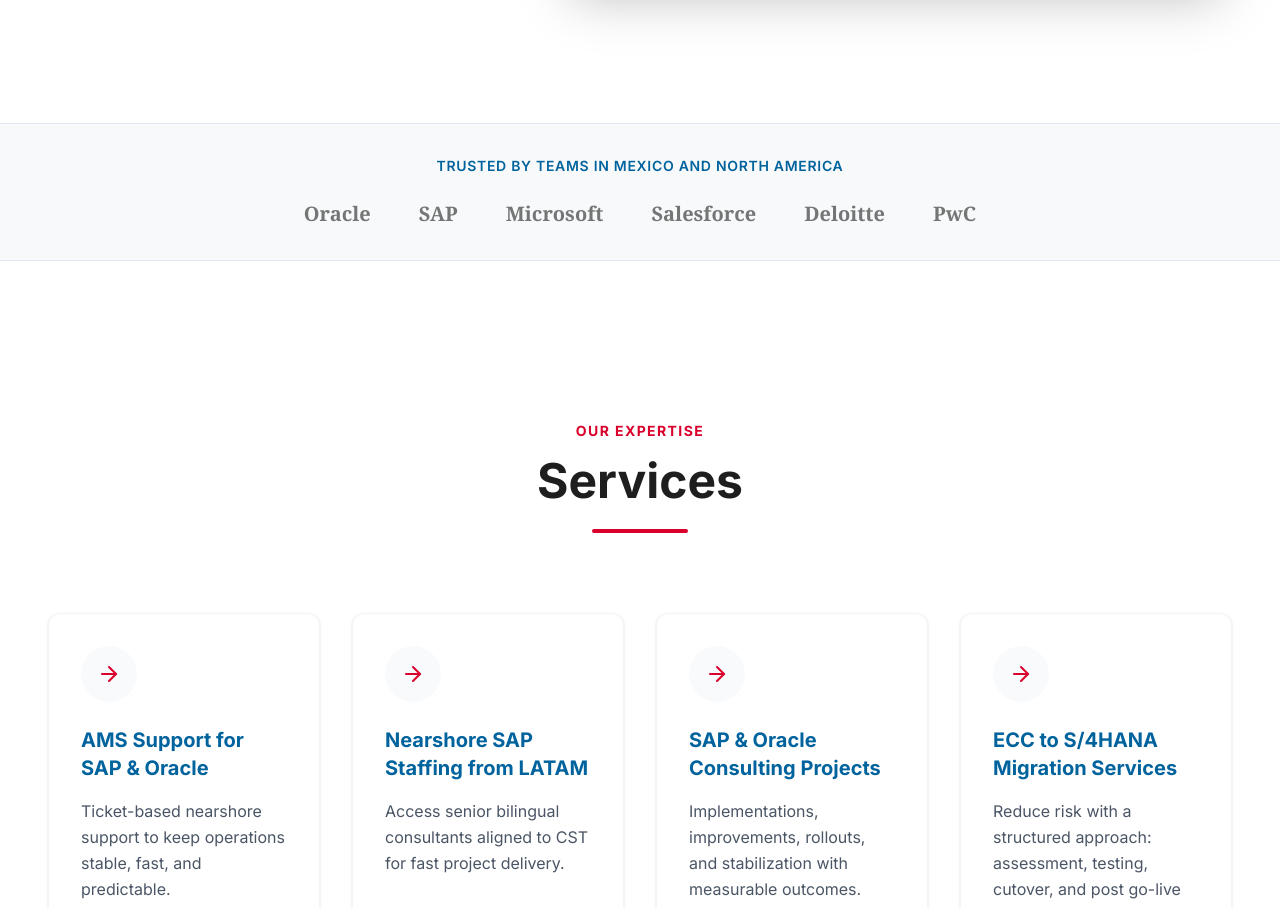
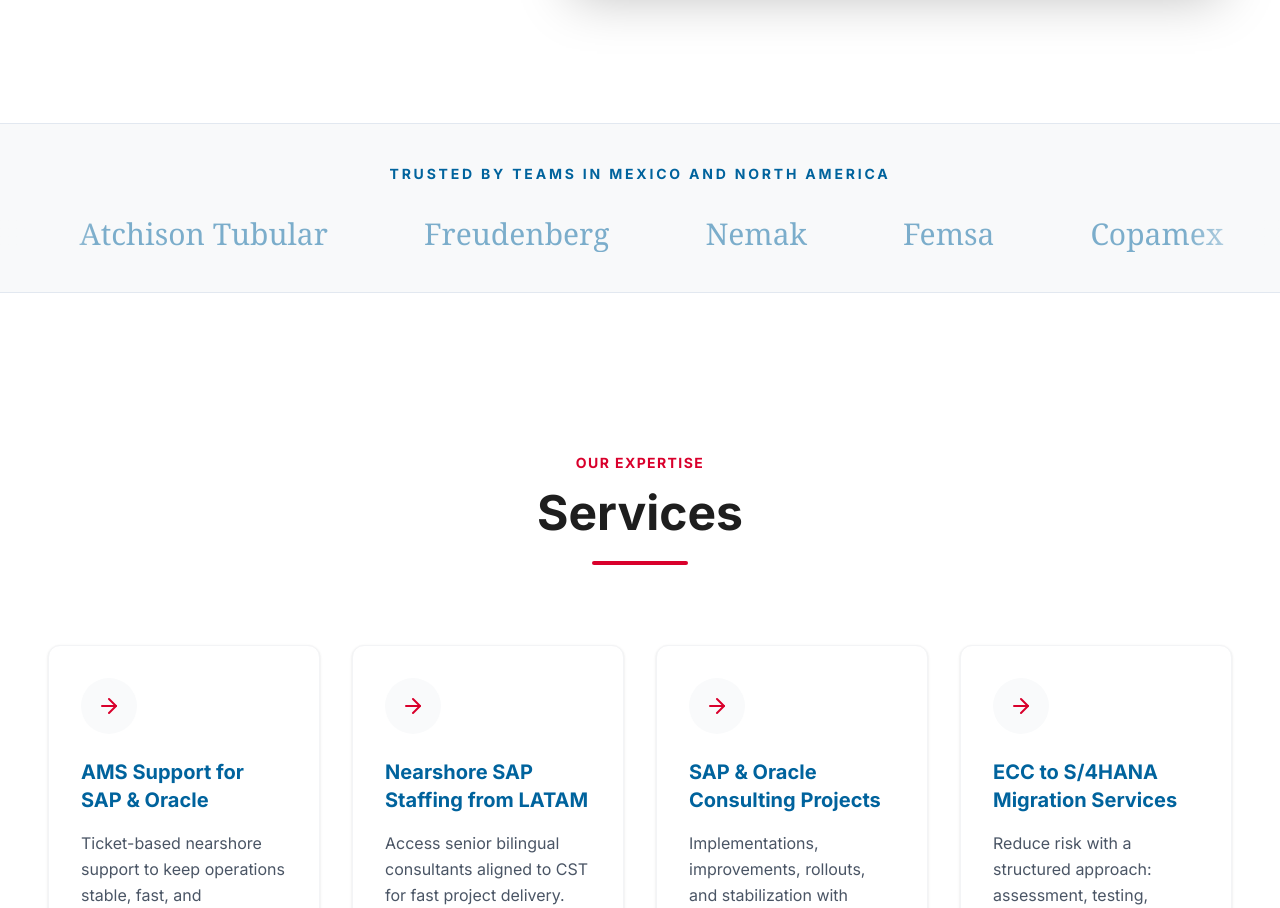
Before and after one commit to josejuanrdzl/nationalexpertiseweb1, a Next.js app: page /en in a window 1280 px wide. Shown: the part 820-1728 px from the top of the page. Built offline with nearby package versions, Linux system fonts and the light colour scheme.

Commit message:
Companies Scroll 1

```diff
--- a/src/components/sections/TrustBar.tsx
+++ b/src/components/sections/TrustBar.tsx
@@ -1,18 +1,56 @@
+"use client";
+
+import { motion } from "framer-motion";
+
+const COMPANIES = [
+    "TexTube",
+    "Atchison Tubular",
+    "Freudenberg",
+    "Nemak",
+    "Femsa",
+    "Copamex",
+    "Carrier Enterprise",
+    "Teckniplex",
+];
+
 export default function TrustBar({ title }: { title: string }) {
-    // Placeholder logos - in a real app these would be SVGs
-    const logos = ["Oracle", "SAP", "Microsoft", "Salesforce", "Deloitte", "PwC"];
-
     return (
-        <div className="border-y border-[var(--border)] bg-[var(--surface)] py-8">
-            <div className="container mx-auto text-center">
-                <p className="text-sm font-semibold text-[var(--secondary)] uppercase tracking-wider mb-6">
+        <div className="border-y border-[var(--border)] bg-[var(--surface)] py-10 overflow-hidden relative">
+            <div className="container mx-auto text-center mb-8">
+                <p className="text-sm font-bold text-[var(--secondary)] uppercase tracking-[0.2em]">
                     {title}
                 </p>
-                <div className="flex flex-wrap justify-center gap-12 opacity-60 grayscale hover:grayscale-0 transition-all duration-500">
-                    {logos.map((logo) => (
-                        <span key={logo} className="text-xl font-bold font-serif text-[var(--foreground)]">{logo}</span>
+            </div>
+
+            <div className="relative flex overflow-hidden mask-gradient-x">
+                {/* Gradient Masks for smooth fade edges */}
+                <div className="absolute left-0 top-0 bottom-0 w-24 bg-gradient-to-r from-[var(--surface)] to-transparent z-10" />
+                <div className="absolute right-0 top-0 bottom-0 w-24 bg-gradient-to-l from-[var(--surface)] to-transparent z-10" />
+
+                <motion.div
+                    className="flex gap-16 md:gap-24 items-center whitespace-nowrap px-12"
+                    animate={{
+                        x: [0, -1000], // Approximate distance, will adjust based on content
+                    }}
+                    transition={{
+                        x: {
+                            repeat: Infinity,
+                            repeatType: "loop",
+                            duration: 30, // Slow, elegant speed
+                            ease: "linear",
+                        },
+                    }}
+                >
+                    {/* Double the list to create seamless loop */}
+                    {[...COMPANIES, ...COMPANIES, ...COMPANIES].map((company, i) => (
+                        <span
+                            key={i}
+                            className="text-2xl md:text-3xl font-serif text-[var(--secondary)] opacity-50 hover:opacity-100 transition-opacity cursor-default"
+                        >
+                            {company}
+                        </span>
                     ))}
-                </div>
+                </motion.div>
             </div>
         </div>
     );
```
